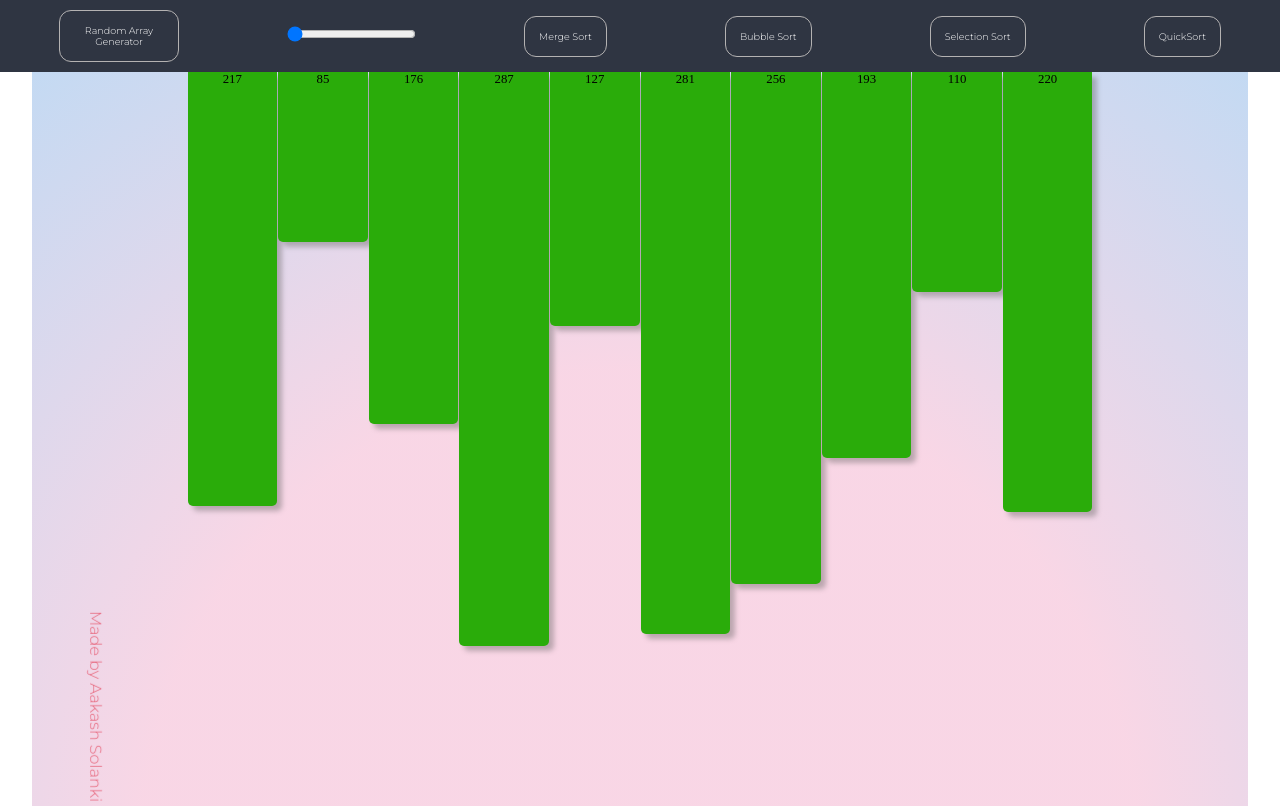
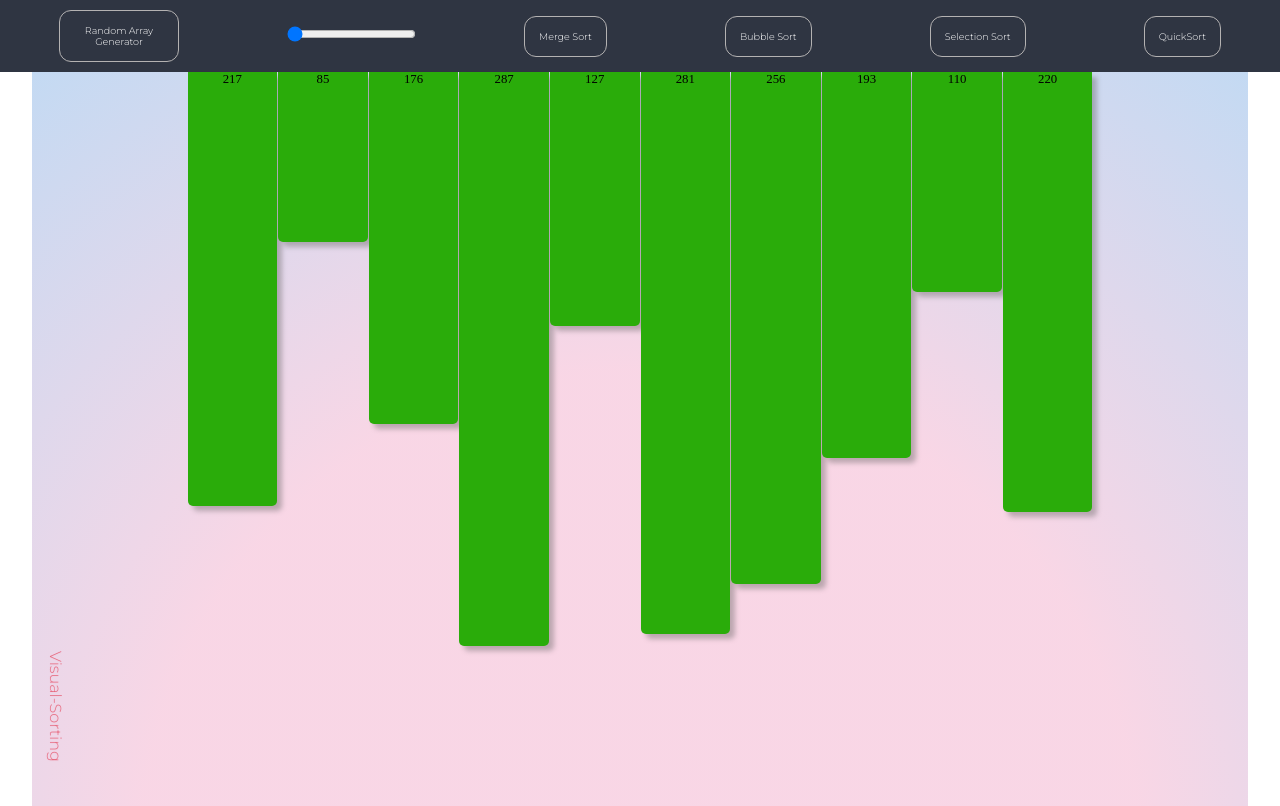
Before and after one commit to aakash-s45/visual_sorting, a plain HTML site: page index.html in a window 1280 px wide. Shown: the top 806 px of the page. Drawn offline with Linux system fonts and the light colour scheme.

Commit message:
name changed

```diff
--- a/index.html
+++ b/index.html
@@ -35,7 +35,8 @@
             </div>
         </center>
     </main>
-    <footer><center class="text no-select" style="color: rgb(231, 102, 124);;"> Made by Aakash Solanki</center></footer>
+    <!-- <footer><center class="text no-select" style="color: rgb(231, 102, 124);;"> Made by Aakash Solanki</center></footer> -->
+    <footer><center class="text no-select" style="color: rgb(231, 102, 124);;"> Visual-Sorting</center></footer>
     <script src="secure_deepak.js"></script>
 </body>
 
```
